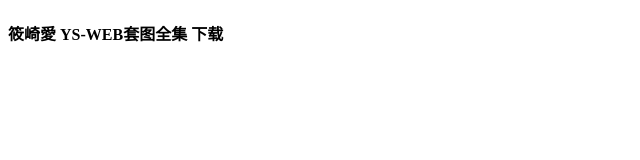
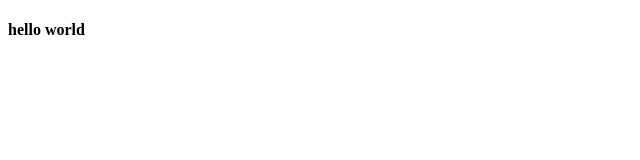
Before and after one commit to Abby1975/pic, a plain HTML site: page index.html in a window 1280 px wide. Shown: the whole page, without its empty margins (0-640 px from the left). Drawn offline with Linux system fonts and the light colour scheme.

Commit message:
Signed-off-by: Abby <Abby1975@mail.com>

```diff
--- a/index.html
+++ b/index.html
@@ -5,7 +5,7 @@
 	<title></title>
 </head>
 <body>
-	<h4>筱崎愛 YS-WEB套图全集 下载</h4>
+	<h4>hello world</h4>
 
 	<p></p>
 </body>
```
